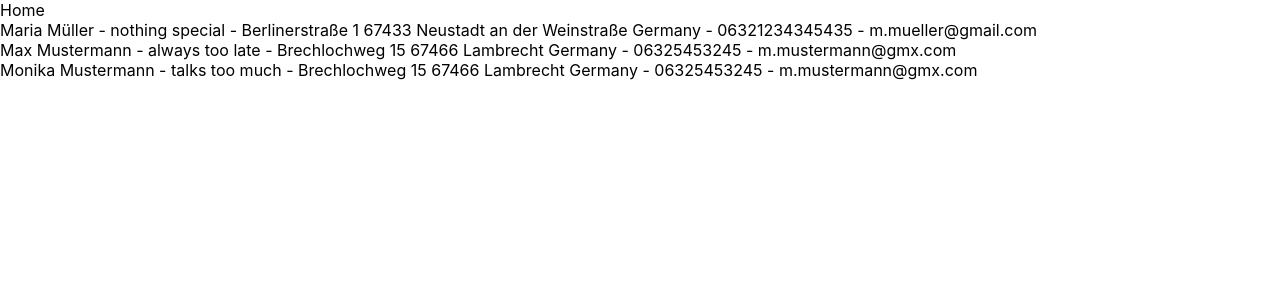
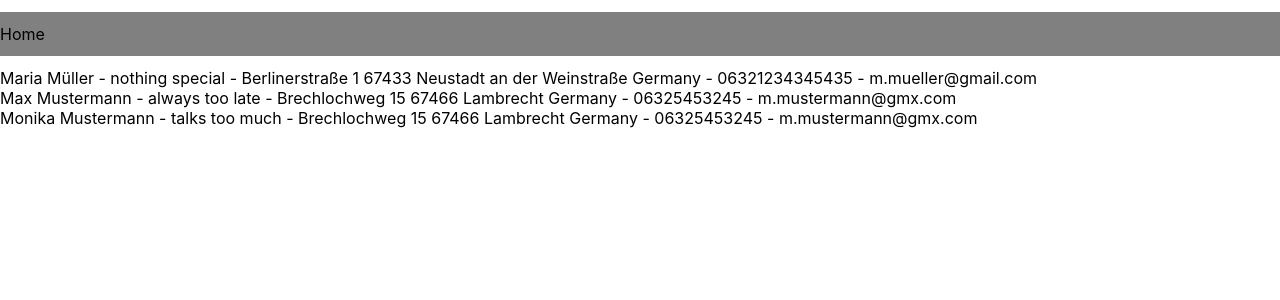
Before and after one commit to deBabbbe/PlaninngsView, a Next.js app: page /customers in a window 1280 px wide. Shown: the top 300 px of the page. Built offline with nearby package versions, Linux system fonts and the light colour scheme.

Commit message:
Add small styling for BackHomeLink

```diff
--- a/components/BackHomeLink.tsx
+++ b/components/BackHomeLink.tsx
@@ -1,7 +1,7 @@
 import Link from "next/link";
 
 const BackHomeLink = () => (
-  <div>
+  <div id="BackHomeLink">
     <Link href="/">Home</Link>
   </div>
 );
--- a/styles/globals.css
+++ b/styles/globals.css
@@ -14,3 +14,9 @@ a {
 * {
   box-sizing: border-box;
 }
+
+#BackHomeLink {
+  background-color: grey;
+  margin: 12px 0 12px 0;
+  padding: 12px 0 12px 0;
+}
```
